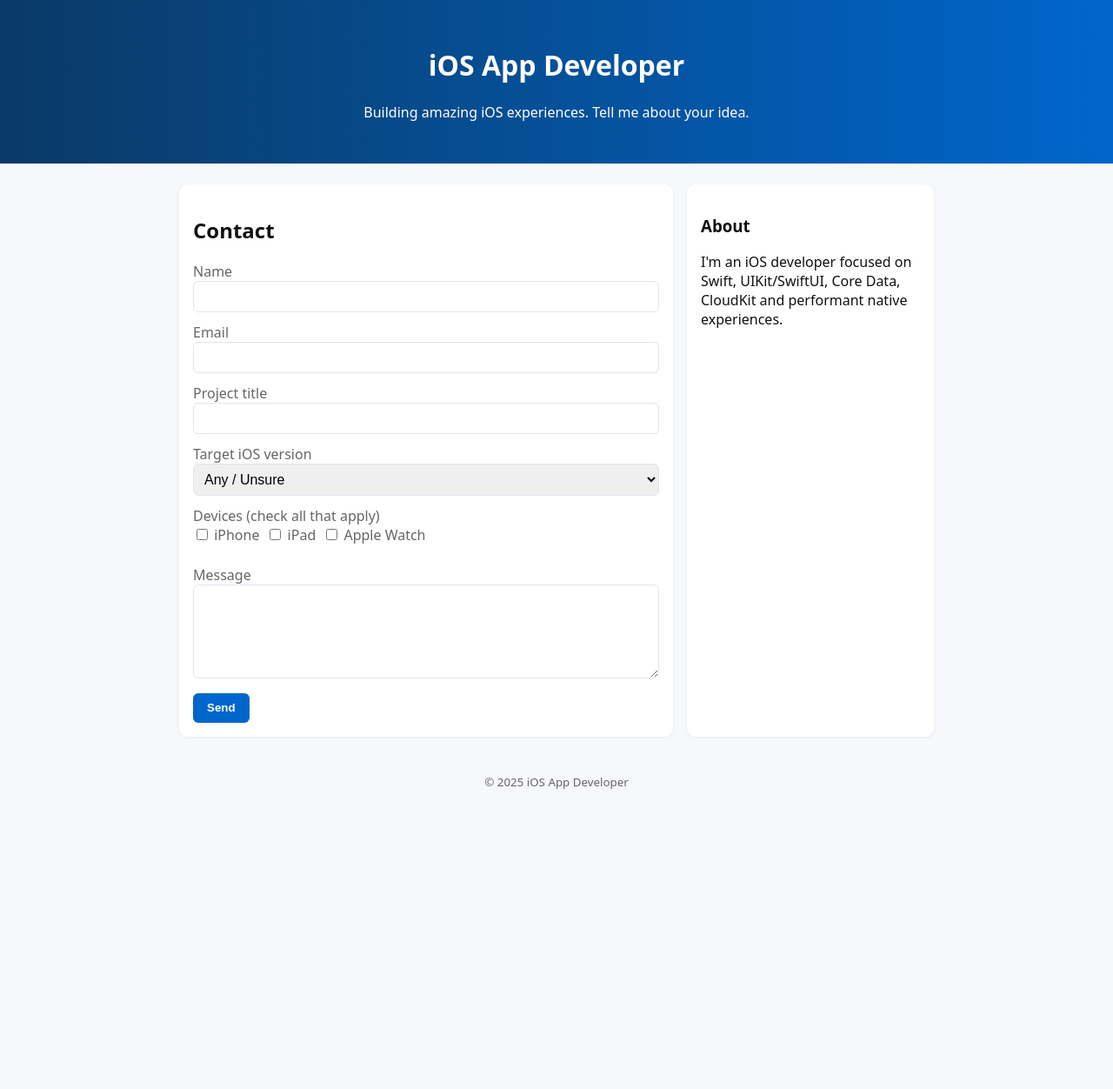
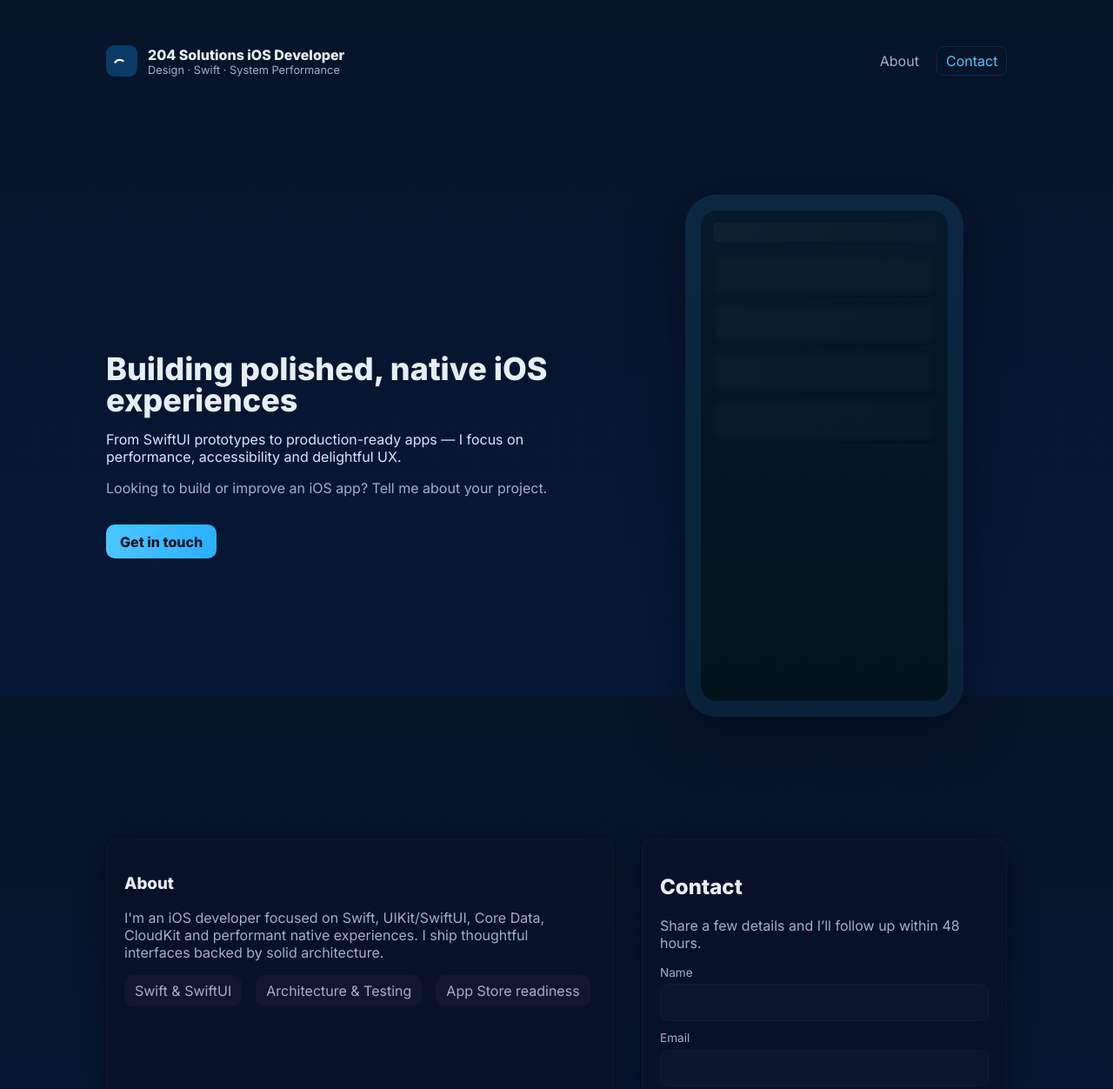
Before and after one commit to aj-enns/app-developer-static, a plain HTML site: page index.html in a window 1280 px wide. Shown: the top 1252 px of the page at 87% size. Before the commit the page ends 925 px from the top, so only its background shows below. Drawn offline with Linux system fonts and the light colour scheme.

Commit message:
feat: enhance contact form with toast notifications and update layout

```diff
--- a/app.js
+++ b/app.js
@@ -1,16 +1,21 @@
 document.getElementById('year').textContent = new Date().getFullYear();
 
 const form = document.getElementById('contactForm');
-const statusEl = document.getElementById('status');
+const toast = document.getElementById('toast');
+
+function showToast(text, ms = 3500) {
+  toast.textContent = text;
+  toast.classList.add('show');
+  clearTimeout(toast._hide);
+  toast._hide = setTimeout(() => toast.classList.remove('show'), ms);
+}
 
 form.addEventListener('submit', async (e) => {
   e.preventDefault();
-  statusEl.textContent = '';
   const submitBtn = form.querySelector('button[type="submit"]');
   submitBtn.disabled = true;
 
   const formData = new FormData(form);
-  // gather checkbox values
   const devices = [];
   for (const el of form.querySelectorAll('input[name="devices"]:checked')) {
     devices.push(el.value);
@@ -32,14 +37,14 @@ form.addEventListener('submit', async (e) => {
       body: JSON.stringify(payload)
     });
     if (res.ok) {
-      statusEl.textContent = 'Thanks — your message was saved.';
+      showToast('Thanks — your message was saved.');
       form.reset();
     } else {
       const text = await res.text();
-      statusEl.textContent = 'Failed to send: ' + (text || res.statusText);
+      showToast('Failed to send: ' + (text || res.statusText));
     }
   } catch (err) {
-    statusEl.textContent = 'Network error: ' + err.message;
+    showToast('Network error: ' + err.message);
   } finally {
     submitBtn.disabled = false;
   }
--- a/index.html
+++ b/index.html
@@ -3,75 +3,126 @@
 <head>
   <meta charset="utf-8" />
   <meta name="viewport" content="width=device-width,initial-scale=1" />
+  <meta name="theme-color" content="#061428" />
   <title>iOS Developer — Contact</title>
+  <link rel="preconnect" href="https://fonts.googleapis.com">
+  <link rel="preconnect" href="https://fonts.gstatic.com" crossorigin>
+  <link href="https://fonts.googleapis.com/css2?family=Inter:wght@300;400;600;800&display=swap" rel="stylesheet">
   <link rel="stylesheet" href="styles.css" />
 </head>
 <body>
   <header class="site-header">
-    <h1>iOS App Developer</h1>
-    <p>Building amazing iOS experiences. Tell me about your idea.</p>
+    <div class="nav container">
+      <div class="brand">
+        <svg width="36" height="36" viewBox="0 0 24 24" fill="none" xmlns="http://www.w3.org/2000/svg" aria-hidden="true">
+          <rect width="24" height="24" rx="6" fill="#0a3a66" />
+          <path d="M7 13c1.5-2 4-2 6-1" stroke="#fff" stroke-width="1.5" stroke-linecap="round" stroke-linejoin="round"/>
+        </svg>
+        <div class="brand-text">
+          <strong>204 Solutions iOS Developer</strong>
+          <small>Design · Swift · System Performance</small>
+        </div>
+      </div>
+      <nav class="site-nav" aria-label="Primary">
+        <a href="#about">About</a>
+        <a href="#contact" class="cta">Contact</a>
+      </nav>
+    </div>
   </header>
 
-  <main class="container">
-    <section class="card">
+  <main>
+    <section class="hero">
+      <div class="container hero-grid">
+        <div class="hero-content">
+          <h1>Building polished, native iOS experiences</h1>
+          <p class="lead">From SwiftUI prototypes to production-ready apps — I focus on performance, accessibility and delightful UX.</p>
+          <p class="muted">Looking to build or improve an iOS app? Tell me about your project.</p>
+          <a href="#contact" class="primary-btn">Get in touch</a>
+        </div>
+        <div class="hero-visual" aria-hidden="true">
+          <div class="device-mock">
+            <div class="screen">
+              <div class="mock-header"></div>
+              <div class="mock-list">
+                <div class="mock-item" style="--i:1"></div>
+                <div class="mock-item" style="--i:2"></div>
+                <div class="mock-item" style="--i:3"></div>
+                <div class="mock-item" style="--i:4"></div>
+              </div>
+            </div>
+          </div>
+        </div>
+      </div>
+    </section>
+
+    <section class="container two-column">
+      <div class="about card" id="about">
+        <h3>About</h3>
+        <p>I'm an iOS developer focused on Swift, UIKit/SwiftUI, Core Data, CloudKit and performant native experiences. I ship thoughtful interfaces backed by solid architecture.</p>
+        <ul class="features">
+          <li>Swift & SwiftUI</li>
+          <li>Architecture & Testing</li>
+          <li>App Store readiness</li>
+        </ul>
+      </div>
+
+      <aside class="contact card" id="contact">
         <h2>Contact</h2>
+        <p class="muted">Share a few details and I’ll follow up within 48 hours.</p>
         <form id="contactForm">
-        <label>
-          Name
+          <div class="field">
+            <label for="name">Name</label>
             <input type="text" name="name" id="name" required />
-        </label>
+          </div>
 
-        <label>
-          Email
+          <div class="field">
+            <label for="email">Email</label>
             <input type="email" name="email" id="email" required />
-        </label>
+          </div>
 
-        <label>
-          Project title
+          <div class="field">
+            <label for="title">Project title</label>
             <input type="text" name="title" id="title" />
-        </label>
+          </div>
 
-        <label>
-          Target iOS version
+          <div class="field">
+            <label for="iosVersion">Target iOS version</label>
             <select name="iosVersion" id="iosVersion">
               <option value="any">Any / Unsure</option>
               <option>iOS 17</option>
               <option>iOS 16</option>
               <option>iOS 15</option>
-            <option>iOS 14 or lower</option>
             </select>
-        </label>
+          </div>
 
-        <label>
-          Devices (check all that apply)
+          <div class="field">
+            <label>Devices</label>
             <div class="checkboxes">
               <label><input type="checkbox" name="devices" value="iPhone" /> iPhone</label>
               <label><input type="checkbox" name="devices" value="iPad" /> iPad</label>
               <label><input type="checkbox" name="devices" value="Apple Watch" /> Apple Watch</label>
             </div>
-        </label>
+          </div>
 
-        <label>
-          Message
+          <div class="field">
+            <label for="message">Message</label>
             <textarea name="message" id="message" rows="5"></textarea>
-        </label>
+          </div>
 
           <div class="actions">
-          <button type="submit">Send</button>
+            <button type="submit" class="primary">Send message</button>
           </div>
-
-        <div id="status" role="status" aria-live="polite"></div>
         </form>
-    </section>
-
-    <section class="card">
-      <h3>About</h3>
-      <p>I'm an iOS developer focused on Swift, UIKit/SwiftUI, Core Data, CloudKit and performant native experiences.</p>
+      </aside>
     </section>
   </main>
 
+  <div id="toast" class="toast" role="status" aria-live="polite"></div>
+
   <footer class="site-footer">
+    <div class="container">
       <small>&copy; <span id="year"></span> iOS App Developer</small>
+    </div>
   </footer>
 
   <script src="app.js"></script>
--- a/styles.css
+++ b/styles.css
@@ -1,64 +1,79 @@
 :root{
-  --bg:#f7f8fb;
-  --card:#ffffff;
-  --accent:#0066cc;
-  --muted:#666;
+  --bg: linear-gradient(180deg, #061428 0%, #071837 100%);
+  --panel: #071127;
+  --card: rgba(255,255,255,0.04);
+  --muted: #9fb0c8;
+  --accent: #4cc6ff;
+  --glass: rgba(255,255,255,0.03);
+  --radius: 14px;
 }
 
 *{box-sizing:border-box}
+html,body{height:100%}
 body{
   margin:0;
-  font-family:system-ui,-apple-system,Segoe UI,Roboto,"Helvetica Neue",Arial;
-  background:var(--bg);
-  color:#111;
+  font-family: Inter, system-ui, -apple-system, "Segoe UI", Roboto, "Helvetica Neue", Arial;
+  background: var(--bg);
+  color: #e6eef8;
   -webkit-font-smoothing:antialiased;
+  -moz-osx-font-smoothing:grayscale;
 }
 
-.site-header{
-  background:linear-gradient(90deg,#0a3a66,#0066cc);
-  color:white;
-  padding:2rem 1rem;
-  text-align:center;
-}
-.container{
-  max-width:900px;
-  margin:1.5rem auto;
-  padding:0 1rem;
-  display:grid;
-  grid-template-columns:1fr;
-  gap:1rem;
-}
+.container{max-width:1100px;margin:0 auto;padding:2rem}
 
-.card{
-  background:var(--card);
-  border-radius:10px;
-  padding:1rem;
-  box-shadow:0 1px 4px rgba(10,10,10,.06);
-}
+.site-header{background:transparent;padding:1.25rem 0}
+.nav{display:flex;align-items:center;justify-content:space-between}
+.brand{display:flex;align-items:center;gap:.75rem}
+.brand-text strong{display:block;font-weight:700}
+.brand-text small{display:block;color:var(--muted);font-size:.8rem}
+.site-nav a{color:var(--muted);text-decoration:none;margin-left:1rem}
+.site-nav .cta{color:var(--accent);border:1px solid rgba(76,198,255,0.12);padding:.35rem .6rem;border-radius:8px}
 
-label{display:block;margin-bottom:.75rem;color:var(--muted)}
+.hero{padding:3.25rem 0}
+.hero-grid{display:grid;grid-template-columns:1fr 420px;gap:2rem;align-items:center}
+.hero-content h1{font-size:2.25rem;margin:0 0 .5rem;line-height:1.02}
+.lead{color:#cfe9ff;margin-bottom:.5rem}
+.muted{color:var(--muted)}
+.primary-btn{display:inline-block;margin-top:1rem;background:linear-gradient(90deg,var(--accent),#2ab0ff);color:#021427;padding:.6rem 1rem;border-radius:10px;text-decoration:none;font-weight:700}
+
+.hero-visual{display:flex;justify-content:center}
+.device-mock{width:320px;height:600px;border-radius:36px;background:linear-gradient(180deg,#0b2741,#09223a);box-shadow:0 20px 60px rgba(2,8,23,0.6), inset 0 1px 0 rgba(255,255,255,0.02);padding:18px}
+.screen{background:linear-gradient(180deg,#071a2b,#02121b);height:100%;border-radius:18px;padding:14px;display:flex;flex-direction:column;gap:12px}
+.mock-header{height:22px;background:linear-gradient(90deg,rgba(255,255,255,0.03),rgba(255,255,255,0.01));border-radius:6px}
+.mock-list{display:flex;flex-direction:column;gap:10px;padding-top:6px}
+.mock-item{height:48px;border-radius:10px;background:linear-gradient(90deg,rgba(255,255,255,0.02),rgba(255,255,255,0.01));box-shadow:inset 0 -2px 6px rgba(0,0,0,0.4);transform:translateY(calc(var(--i) * -2px))}
+
+.two-column{display:grid;grid-template-columns:1fr 420px;gap:2rem;margin-top:1.5rem}
+.card{background:var(--panel);border-radius:var(--radius);padding:1.25rem;border:1px solid rgba(255,255,255,0.03);box-shadow:0 8px 30px rgba(2,6,20,0.6)}
+
+.about p{color:var(--muted)}
+.features{display:flex;gap:1rem;margin-top:1rem;list-style:none;padding:0}
+.features li{background:var(--glass);padding:.5rem .75rem;border-radius:10px;color:var(--muted)}
+
+.contact form{display:flex;flex-direction:column;gap:.7rem}
+.field label{display:block;color:var(--muted);font-size:.85rem;margin-bottom:.35rem}
 input[type="text"], input[type="email"], select, textarea{
   width:100%;
-  padding:.5rem;
-  border:1px solid #e0e6ef;
-  border-radius:6px;
+  padding:.7rem;
+  border-radius:10px;
+  border:1px solid rgba(255,255,255,0.03);
+  background: rgba(255,255,255,0.02);
+  color:inherit;
   font-size:1rem;
 }
+textarea{min-height:120px}
+.checkboxes{display:flex;gap:.6rem;flex-wrap:wrap}
+.checkboxes label{display:inline-flex;align-items:center;gap:.45rem;color:var(--muted);font-size:.95rem}
 
-.actions{margin-top:.5rem}
-button{
-  background:var(--accent);
-  color:white;
-  border:none;
-  padding:.6rem 1rem;
-  border-radius:6px;
-  font-weight:600;
-  cursor:pointer;
+.primary{background:linear-gradient(90deg,var(--accent),#2ab0ff);color:#021427;border:none;padding:.7rem;border-radius:10px;font-weight:700;cursor:pointer}
+.primary:disabled{opacity:.6}
+
+.toast{position:fixed;right:20px;bottom:20px;background:#0d2a3b;padding:.85rem 1rem;border-radius:10px;color:#dff4ff;box-shadow:0 10px 30px rgba(2,6,20,0.6);transform:translateY(12px);opacity:0;pointer-events:none;transition:opacity .22s ease,transform .22s ease}
+.toast.show{opacity:1;transform:none;pointer-events:auto}
+
+.site-footer{padding:2rem 0;color:var(--muted);text-align:center}
+
+@media (max-width:980px){
+  .hero-grid,.two-column{grid-template-columns:1fr}
+  .hero-visual{display:none}
 }
-button:disabled{opacity:.6;cursor:not-allowed}
-
-.checkboxes{display:flex;gap:.5rem;flex-wrap:wrap}
-.site-footer{text-align:center;padding:1rem;color:var(--muted)}
-@media(min-width:800px){
-  .container{grid-template-columns:2fr 1fr}
-}
```
Also changed, not shown: .github/workflows/azure-static-web-apps.yml. Lines whose indentation alone changed are shown as unchanged.
